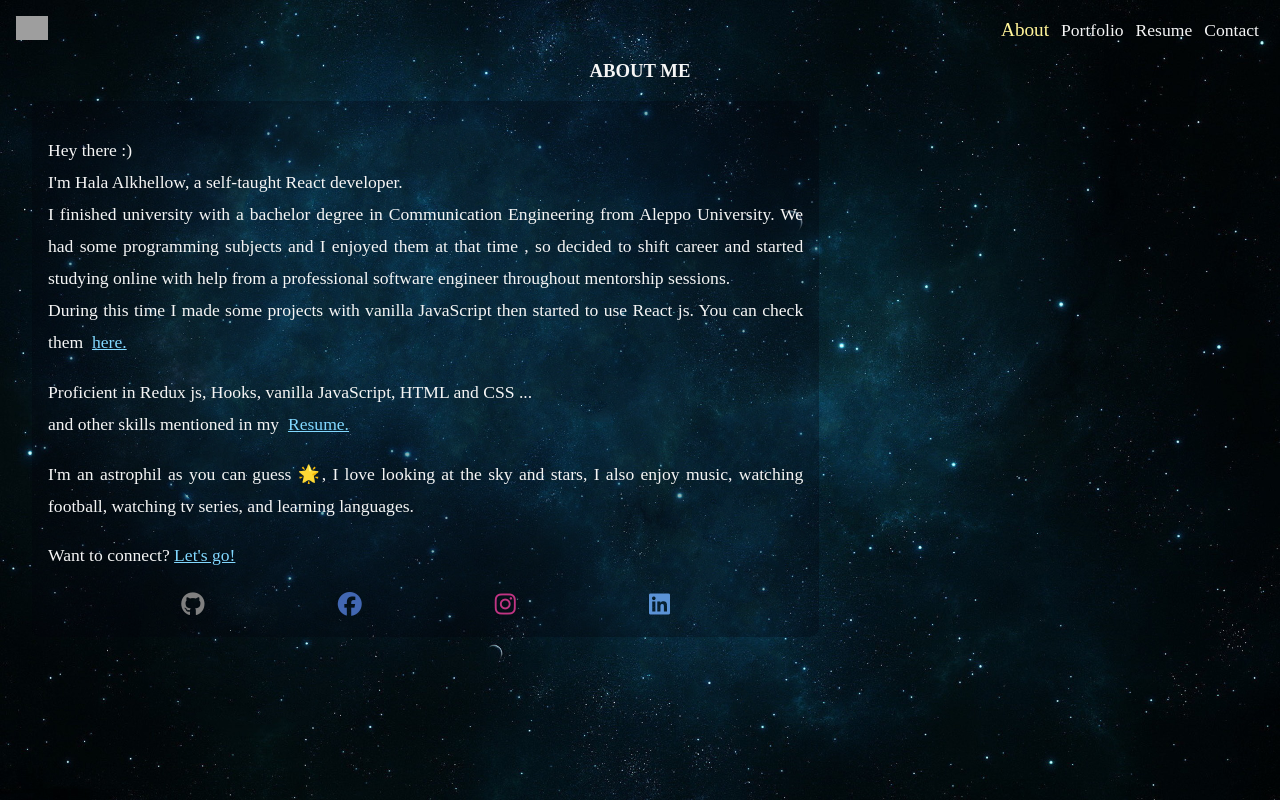
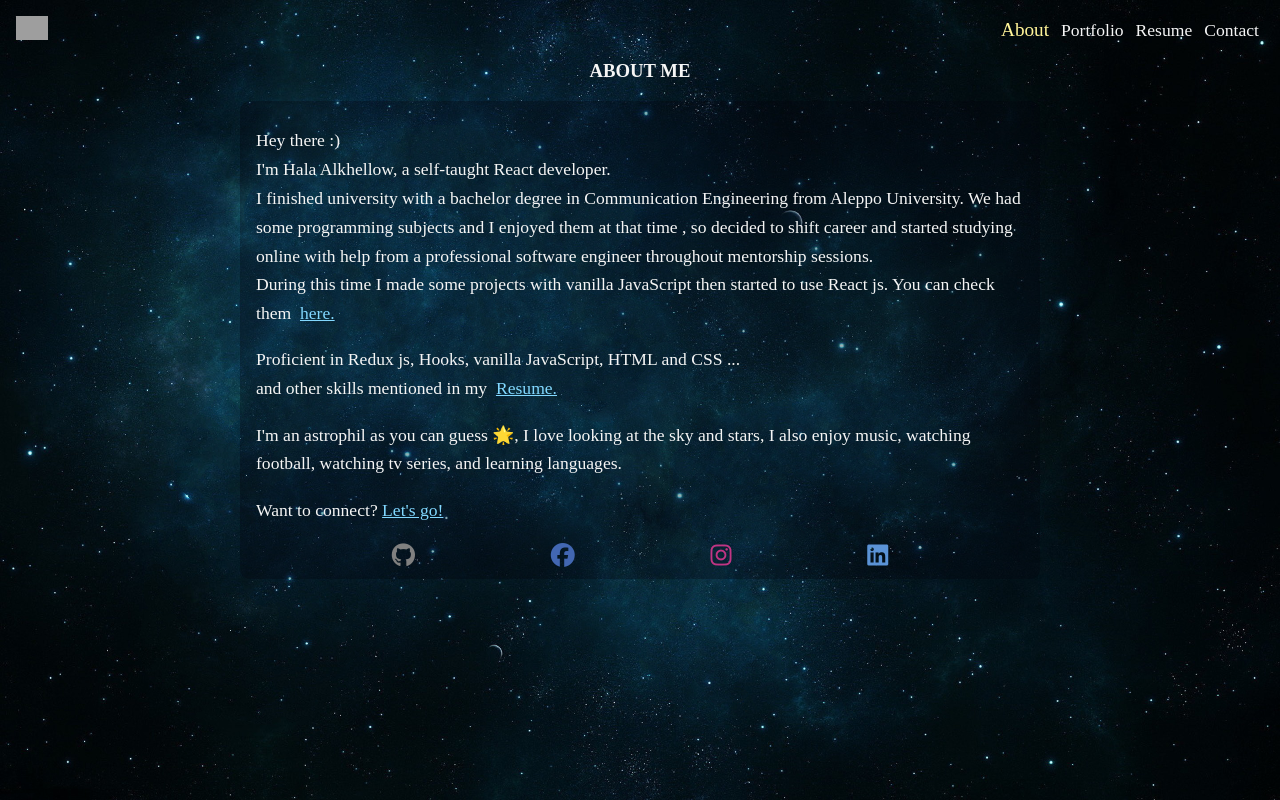
Before and after one commit to halakhellow/portfolio, a React (Create React App) app: page /portfolio/about in a window 1280 px wide. Built offline with nearby package versions, Linux system fonts and the light colour scheme; grey boxes are pictures that could not be loaded; a web font is replaced by a local one.

Commit message:
edit descriptions in VanillaJsApplications component and edit AboutPage style

```diff
--- a/src/components/VanillaJsApplications/VanillaJsApplications.js
+++ b/src/components/VanillaJsApplications/VanillaJsApplications.js
@@ -18,14 +18,13 @@ let VanillaJsApplications = () => {
       <Application
         title="MOVIES"
         imageSrc={moviesAppImg}
-        description="App deals with API and fetching data
-        and using url search parameters to set up navigation routes"
+        description="App deals with fetching data from an API and using url search parameters to set up navigation routes"
         appLink="https://halakhellow.github.io/Movies/"
       />
       <Application
         title="TIC TAC TOE"
         imageSrc={xoAppImg}
-        description="Application created with HTML, CSS and plain javascript."
+        description="Application created with HTML, CSS and vanilla javascript."
         appLink="https://halakhellow.github.io/Tic-Tac-Toe/"
       />
     </div>
--- a/src/pages/AboutPage/AboutPage.css
+++ b/src/pages/AboutPage/AboutPage.css
@@ -3,13 +3,13 @@
 }
 
 .AboutPage-info {
-  width: 59%;
-  padding: 1rem;
-  margin-left: 2rem;
+  width: 60%;
+  padding: 0.5rem 1rem;
+  margin: auto;
   background-color: rgb(5 5 14 / 30%);
   font-size: 1.1rem;
-  line-height: 2rem;
-  text-align: justify;
+  line-height: 1.8rem;
+  text-align: left;
   border-radius: 10px;
 }
 
```
